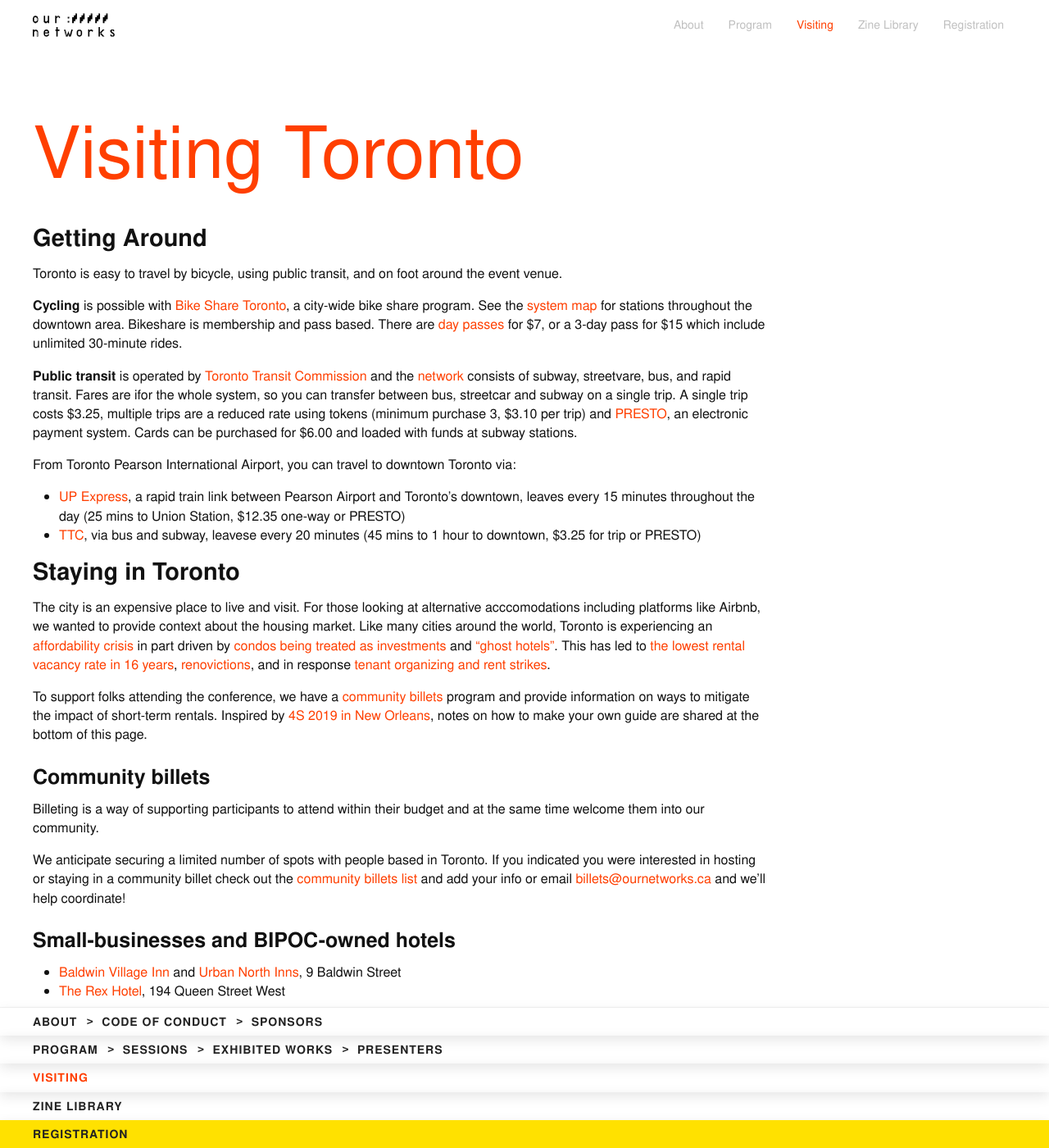
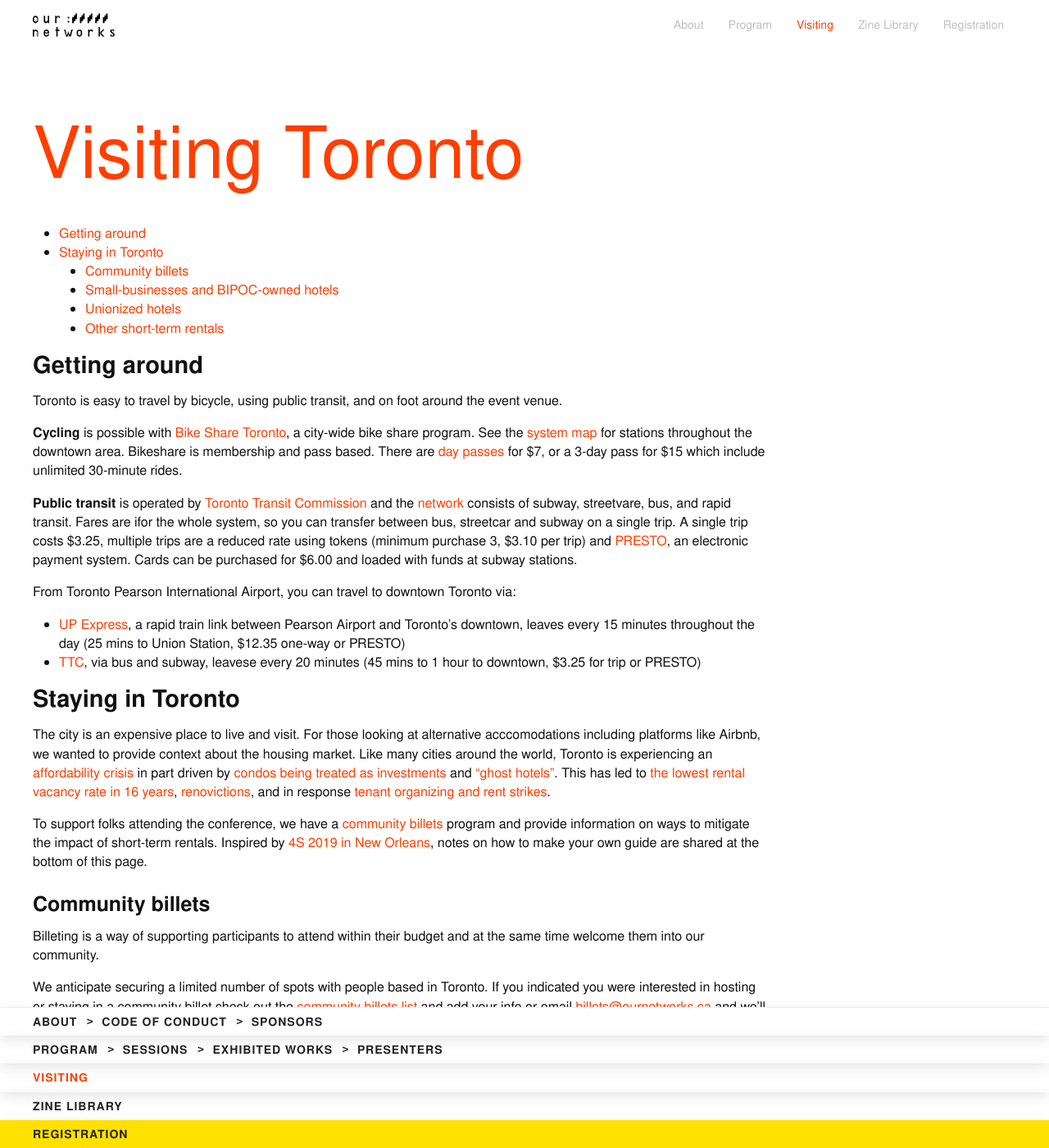
Before and after one commit to ournetworks/ournetworks.ca, a Jekyll site: the page built from visiting.md, in a window 1280 px wide and 1400 px high. Shown: the whole window at 82% size. Built offline with Jekyll 4.4.1, drawn with Linux system fonts in a browser that asks for light colours; some of the changed text lies outside the part shown.

Commit message:
update title case and add barebones toc for visiting page

```diff
--- a/visiting.md
+++ b/visiting.md
@@ -5,7 +5,14 @@
 titleDisplay: "Visiting"
 ---
 
-## Getting Around
+- [Getting around](#getting-around)
+- [Staying in Toronto](#staying-in-toronto)
+  - [Community billets](#community-billets)
+  - [Small-businesses and BIPOC-owned hotels](#small-businesses-and-bipoc-owned-hotels)
+  - [Unionized hotels](#unionized-hotels)
+  - [Other short-term rentals](#other-short-term-rentals)
+
+## Getting around
 
 Toronto is easy to travel by bicycle, using public transit, and on foot around the event venue.
 
@@ -47,7 +54,7 @@
 - [The Omni King Edward Hotel](https://www.guestreservations.com/the-omni-king-edward-hotel/booking), 37 King Street East
 - [Marriott St. Regis](https://www.marriott.com/hotels/travel/yyzxr-the-st-regis-toronto/), 325 Bay Street
 
-### Other Short-term rentals
+### Other short-term rentals
 
 Additional care to take if engaging in a short-term rental in Toronto:
 
```
